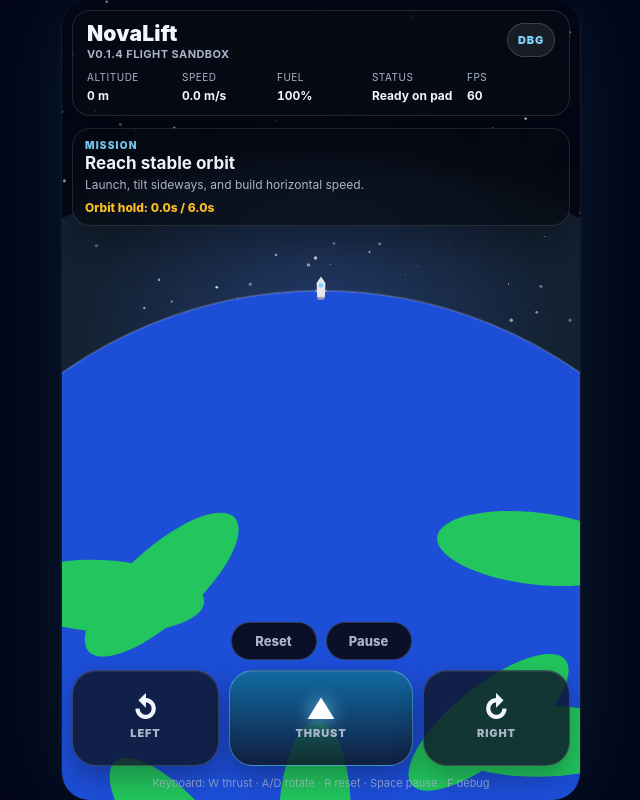
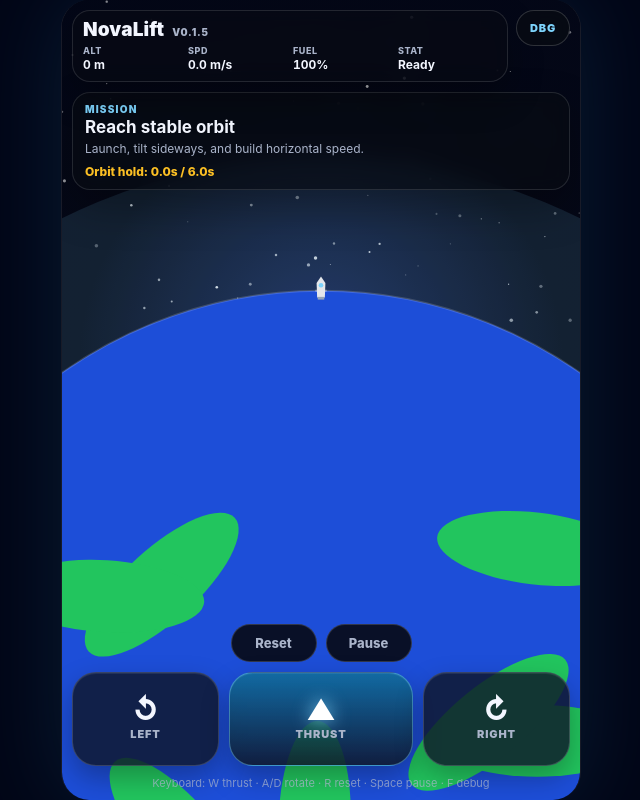
Before and after one commit to zacharyhutz-sudo/NovaLift, a website with bundled scripts: page index.html in a window 1280 px wide. Shown: the whole page, without its empty margins (319-959 px from the left). Built offline with nearby package versions, Linux system fonts and the light colour scheme.

Commit message:
Add files via upload

```diff
--- a/index.html
+++ b/index.html
@@ -4,30 +4,33 @@
     <meta charset="UTF-8" />
     <meta name="viewport" content="width=device-width, initial-scale=1, viewport-fit=cover" />
     <meta name="theme-color" content="#050816" />
-    <title>NovaLift v0.1.4</title>
+    <title>NovaLift v0.1.5</title>
     <link rel="stylesheet" href="styles.css" />
   </head>
   <body>
     <main id="gameShell">
       <canvas id="gameCanvas" aria-label="NovaLift 2D vertical space flight sandbox"></canvas>
-      <button id="recenterCamera" class="camera-button hidden" type="button" aria-label="Recenter camera on rocket">Center</button>
 
-      <section id="hud" class="panel hud-panel" aria-label="Flight status">
-        <div class="brand-row">
-          <div>
-            <div class="hud-title">NovaLift</div>
-            <div class="hud-subtitle">v0.1.4 Flight Sandbox</div>
+      <div class="top-layer" aria-label="Flight status and camera controls">
+        <section id="hud" class="compact-hud" aria-label="Flight status">
+          <div class="brand-chip">
+            <strong>NovaLift</strong>
+            <span>v0.1.5</span>
           </div>
+          <div class="hud-stats">
+            <div class="hud-stat"><span>Alt</span><strong id="altitude">0 m</strong></div>
+            <div class="hud-stat"><span>Spd</span><strong id="speed">0 m/s</strong></div>
+            <div class="hud-stat"><span>Fuel</span><strong id="fuel">100%</strong></div>
+            <div class="hud-stat"><span>Stat</span><strong id="status">Ready</strong></div>
+            <div class="hud-stat hud-stat-debug"><span>FPS</span><strong id="fps">60</strong></div>
+          </div>
+        </section>
+
+        <div class="top-controls" aria-label="Top controls">
           <button class="icon-button" type="button" data-press-action="debug" aria-label="Toggle debug panel">DBG</button>
+          <button id="recenterCamera" class="camera-button hidden" type="button" aria-label="Recenter camera on rocket">Center</button>
         </div>
-        <div class="hud-grid">
-          <div>Altitude</div><strong id="altitude">0 m</strong>
-          <div>Speed</div><strong id="speed">0 m/s</strong>
-          <div>Fuel</div><strong id="fuel">100%</strong>
-          <div>Status</div><strong id="status">Ready</strong>
-          <div>FPS</div><strong id="fps">60</strong>
-        </div>
-      </section>
+      </div>
 
       <section id="mission" class="panel mission-panel">
         <div class="mission-label">Mission</div>
--- a/package.json
+++ b/package.json
@@ -1,7 +1,7 @@
 {
   "name": "novalift-v0.1",
-  "version": "0.1.4",
-  "description": "Portrait-first 2D space flight sandbox prototype for NovaLift with manual camera controls.",
+  "version": "0.1.5",
+  "description": "Portrait-first 2D space flight sandbox prototype for NovaLift with a compact mobile HUD and more reliable camera recenter controls.",
   "type": "module",
   "scripts": {
     "start": "python3 -m http.server 8000",
--- a/src/main.js
+++ b/src/main.js
@@ -13,6 +13,7 @@ const fpsEl = document.querySelector("#fps");
 const missionResultEl = document.querySelector("#missionResult");
 const debugPanelEl = document.querySelector("#debugPanel");
 const debugTextEl = document.querySelector("#debugText");
+const gameShellEl = document.querySelector("#gameShell");
 
 const input = new Input();
 const renderer = new Renderer(canvas, recenterCameraButton);
@@ -28,7 +29,8 @@ function updateHud(data) {
   altitudeEl.textContent = formatDistance(data.altitude);
   speedEl.textContent = `${data.speed.toFixed(1)} m/s`;
   fuelEl.textContent = `${Math.max(0, data.fuelPercent).toFixed(0)}%`;
-  statusEl.textContent = data.status;
+  statusEl.textContent = compactStatus(data.status);
+  statusEl.title = data.status;
   fpsEl.textContent = `${Math.round(data.fps)}`;
 
   if (data.missionComplete) {
@@ -41,7 +43,26 @@ function updateHud(data) {
 
   const debugVisible = game.debug;
   debugPanelEl.classList.toggle("hidden", !debugVisible);
+  gameShellEl.classList.toggle("debug-active", debugVisible);
   if (debugVisible) debugTextEl.textContent = data.debugText;
+}
+
+function compactStatus(status) {
+  if (status.startsWith("Paused")) return "Paused";
+
+  const labels = new Map([
+    ["Orbit achieved", "Orbit"],
+    ["Stable orbit likely", "Stable"],
+    ["Almost orbital", "Almost"],
+    ["Climbing through atmosphere", "Climb"],
+    ["Suborbital arc", "Suborbit"],
+    ["Ready on pad", "Ready"],
+    ["Escaping", "Escape"],
+    ["Crashed", "Crash"],
+    ["Impact", "Impact"]
+  ]);
+
+  return labels.get(status) ?? status;
 }
 
 function formatDistance(value) {
--- a/src/renderer.js
+++ b/src/renderer.js
@@ -68,10 +68,32 @@ export class Renderer {
     );
 
     if (this.recenterButton) {
-      this.recenterButton.addEventListener("click", (event) => {
+      const requestRecenter = (event) => {
         event.preventDefault();
+        event.stopPropagation();
+        this.pointers.clear();
+        this.gesture = null;
+        this.recenterButton.classList.remove("is-active");
         this.recenterCamera();
+      };
+
+      this.recenterButton.addEventListener("pointerdown", (event) => {
+        event.preventDefault();
+        event.stopPropagation();
+        this.recenterButton.setPointerCapture?.(event.pointerId);
+        this.recenterButton.classList.add("is-active");
       });
+
+      this.recenterButton.addEventListener("pointerup", requestRecenter);
+      this.recenterButton.addEventListener("pointercancel", (event) => {
+        event.preventDefault();
+        event.stopPropagation();
+        this.recenterButton.classList.remove("is-active");
+      });
+      this.recenterButton.addEventListener("lostpointercapture", () => {
+        this.recenterButton.classList.remove("is-active");
+      });
+      this.recenterButton.addEventListener("click", requestRecenter);
     }
   }
 
--- a/styles.css
+++ b/styles.css
@@ -96,40 +96,111 @@ body {
   padding: 12px 14px;
 }
 
-.hud-panel {
+.top-layer {
+  position: absolute;
   top: calc(10px + var(--safe-top));
   left: 10px;
   right: 10px;
-  z-index: 4;
+  z-index: 9;
+  display: flex;
+  align-items: flex-start;
+  gap: 8px;
+  pointer-events: none;
 }
 
-.brand-row {
-  display: flex;
-  align-items: flex-start;
-  justify-content: space-between;
-  gap: 12px;
-  margin-bottom: 10px;
+.compact-hud {
+  flex: 1 1 auto;
+  min-width: 0;
+  border: 1px solid var(--panel-border);
+  background: rgba(8, 11, 20, 0.72);
+  box-shadow: 0 16px 34px rgba(0, 0, 0, 0.26);
+  backdrop-filter: blur(10px);
+  border-radius: 18px;
+  padding: 9px 10px 10px;
+  pointer-events: none;
 }
 
-.hud-title {
-  font-size: 21px;
+.brand-chip {
+  display: flex;
+  align-items: baseline;
+  gap: 8px;
+  margin-bottom: 7px;
+  min-width: 0;
+}
+
+.brand-chip strong {
+  font-size: 19px;
   line-height: 1;
   font-weight: 900;
-  letter-spacing: 0.01em;
+  letter-spacing: 0.005em;
 }
 
-.hud-subtitle {
-  margin-top: 3px;
+.brand-chip span {
   color: var(--muted);
-  font-size: 11px;
-  font-weight: 700;
-  letter-spacing: 0.04em;
+  font-size: 10px;
+  font-weight: 900;
+  letter-spacing: 0.08em;
   text-transform: uppercase;
+  white-space: nowrap;
+}
+
+.hud-stats {
+  display: grid;
+  grid-template-columns: repeat(4, minmax(0, 1fr));
+  gap: 6px;
+}
+
+.hud-stat {
+  min-width: 0;
+}
+
+.hud-stat span {
+  display: block;
+  color: var(--muted);
+  font-size: 9px;
+  font-weight: 800;
+  text-transform: uppercase;
+  letter-spacing: 0.06em;
+  line-height: 1.1;
+}
+
+.hud-stat strong {
+  display: block;
+  margin-top: 2px;
+  color: var(--text);
+  font-size: 12px;
+  line-height: 1.12;
+  letter-spacing: 0;
+  font-variant-numeric: tabular-nums;
+  overflow: hidden;
+  white-space: nowrap;
+  text-overflow: ellipsis;
+}
+
+.hud-stat-debug {
+  display: none;
+}
+
+.debug-active .hud-stats {
+  grid-template-columns: repeat(5, minmax(0, 1fr));
+}
+
+.debug-active .hud-stat-debug {
+  display: block;
+}
+
+.top-controls {
+  flex: 0 0 auto;
+  display: grid;
+  gap: 7px;
+  justify-items: end;
+  pointer-events: auto;
 }
 
 .icon-button,
 .small-control,
-.control-button {
+.control-button,
+.camera-button {
   color: var(--text);
   border: 1px solid rgba(255, 255, 255, 0.16);
   background: rgba(255, 255, 255, 0.08);
@@ -140,44 +211,39 @@ body {
 }
 
 .icon-button {
-  min-width: 48px;
-  min-height: 34px;
+  min-width: 54px;
+  min-height: 36px;
   border-radius: 999px;
   color: var(--accent);
   font-size: 11px;
   font-weight: 900;
   letter-spacing: 0.08em;
+  background: rgba(8, 11, 20, 0.84);
+  backdrop-filter: blur(10px);
 }
 
-.hud-grid {
-  display: grid;
-  grid-template-columns: repeat(5, minmax(0, 1fr));
-  gap: 5px 7px;
-  color: var(--muted);
-  font-size: 10px;
+.camera-button {
+  min-width: 82px;
+  min-height: 40px;
+  border-radius: 999px;
+  border-color: rgba(125, 211, 252, 0.55);
+  background: rgba(8, 11, 20, 0.9);
+  color: var(--accent);
+  font-size: 12px;
+  font-weight: 900;
+  letter-spacing: 0.05em;
   text-transform: uppercase;
-  letter-spacing: 0.05em;
-}
-
-.hud-grid strong {
-  grid-row: 2;
-  color: var(--text);
-  text-align: left;
-  font-size: 12px;
-  letter-spacing: 0;
-  text-transform: none;
-  font-variant-numeric: tabular-nums;
-  overflow: hidden;
-  white-space: nowrap;
-  text-overflow: ellipsis;
+  box-shadow: 0 14px 34px rgba(0, 0, 0, 0.34);
+  backdrop-filter: blur(10px);
 }
 
 .mission-panel {
   left: 10px;
   right: 10px;
-  top: calc(128px + var(--safe-top));
+  top: calc(92px + var(--safe-top));
   z-index: 3;
   padding: 10px 12px;
+  pointer-events: none;
 }
 
 .mission-label {
@@ -284,7 +350,9 @@ body {
 .control-button:active,
 .control-button.is-active,
 .small-control:active,
-.icon-button:active {
+.icon-button:active,
+.camera-button:active,
+.camera-button.is-active {
   transform: translateY(1px) scale(0.98);
   border-color: rgba(125, 211, 252, 0.65);
 }
@@ -327,16 +395,34 @@ body {
   display: none;
 }
 
+@media (max-width: 380px) {
+  .brand-chip span {
+    display: none;
+  }
+
+  .hud-stat strong {
+    font-size: 11px;
+  }
+
+  .camera-button {
+    min-width: 76px;
+  }
+}
+
 @media (max-height: 700px) {
   .mission-panel {
     display: none;
   }
 
-  .hud-grid {
-    font-size: 9px;
+  .compact-hud {
+    padding: 8px 9px 9px;
   }
 
-  .hud-grid strong {
+  .brand-chip strong {
+    font-size: 17px;
+  }
+
+  .hud-stat strong {
     font-size: 11px;
   }
 
@@ -358,31 +444,8 @@ body {
   .keyboard-hint {
     font-size: 11px;
   }
+
+  .control-button {
+    min-height: 94px;
+  }
 }
-
-.camera-button {
-  position: absolute;
-  top: calc(76px + var(--safe-top));
-  right: 14px;
-  z-index: 8;
-  min-width: 76px;
-  min-height: 38px;
-  border-radius: 999px;
-  border: 1px solid rgba(125, 211, 252, 0.45);
-  background: rgba(8, 11, 20, 0.86);
-  color: var(--accent);
-  font: inherit;
-  font-size: 12px;
-  font-weight: 900;
-  letter-spacing: 0.04em;
-  text-transform: uppercase;
-  box-shadow: 0 14px 34px rgba(0, 0, 0, 0.34);
-  backdrop-filter: blur(10px);
-  cursor: pointer;
-  touch-action: none;
-}
-
-.camera-button:active {
-  transform: translateY(1px) scale(0.98);
-  border-color: rgba(125, 211, 252, 0.75);
-}
```
Also changed, not shown: README.md.
